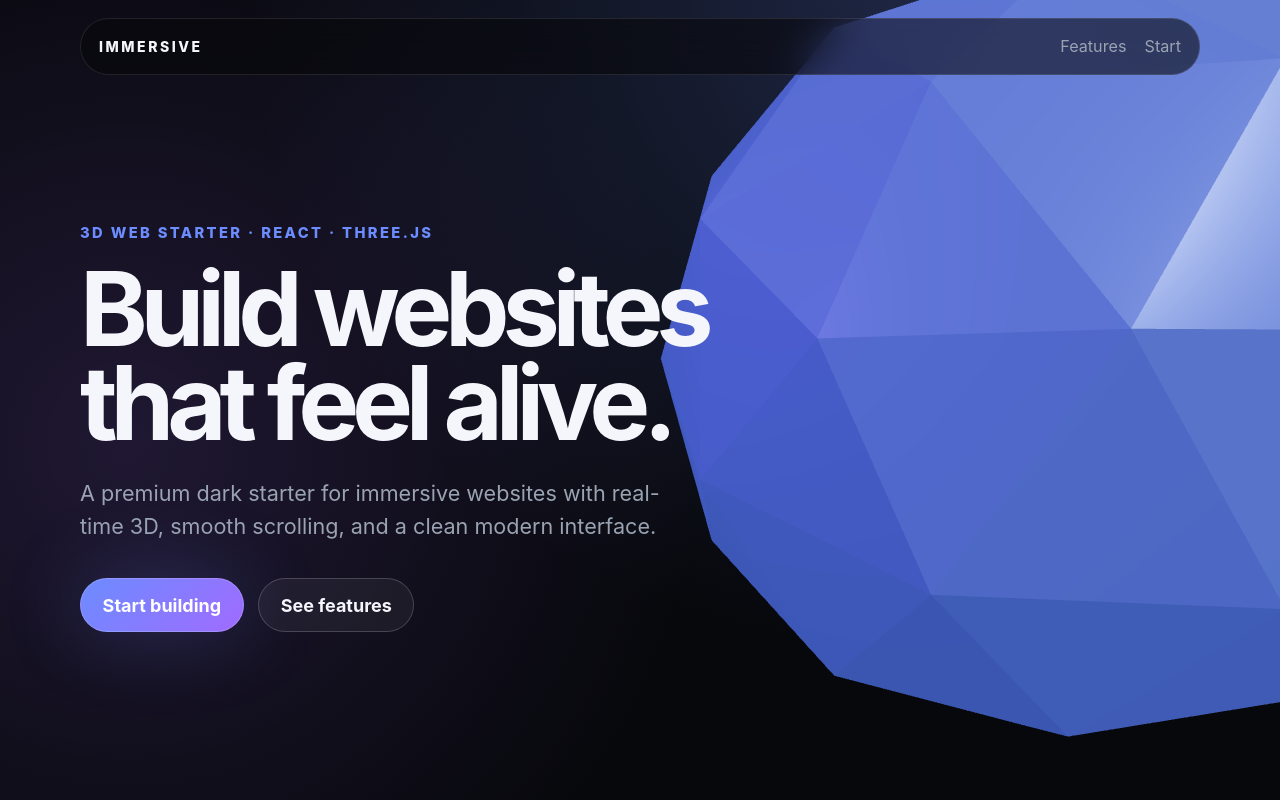
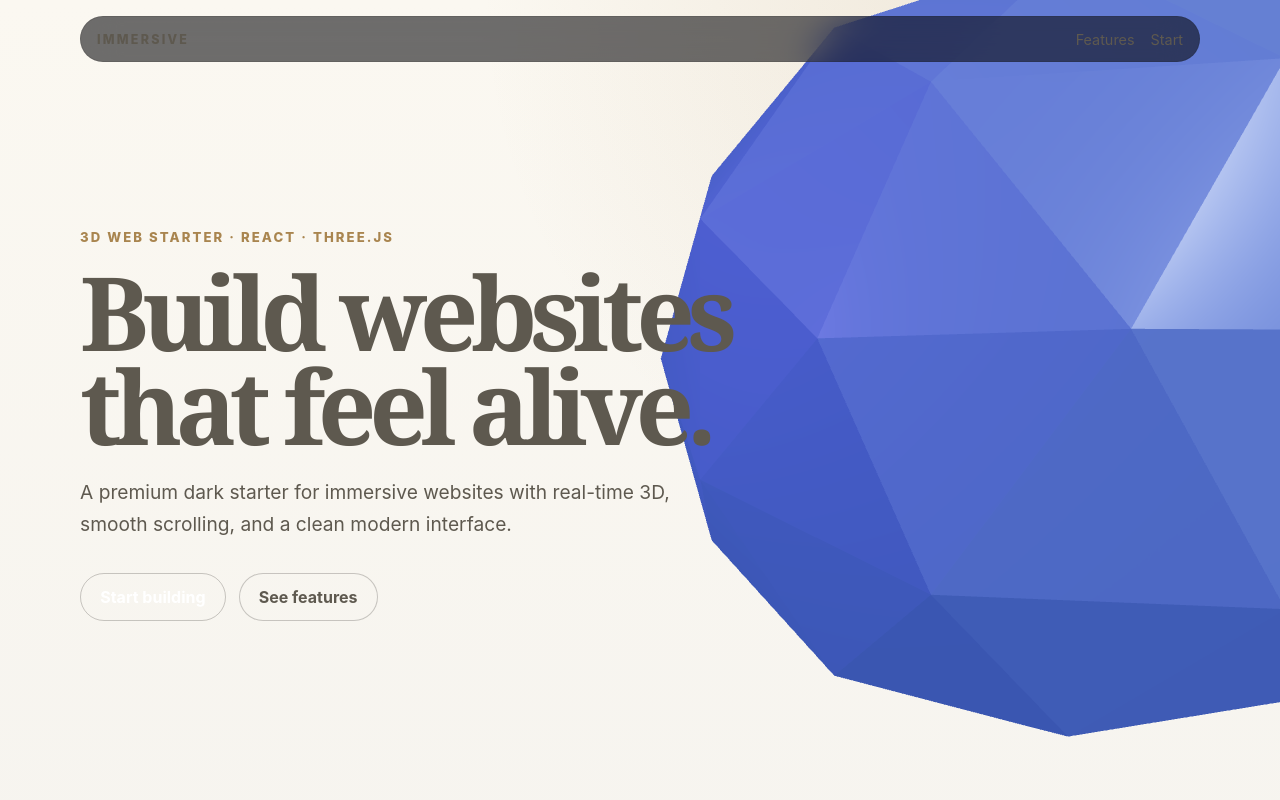
Before and after one commit to carlosconceiro5-pixel/immersive-3d-site, a React (Vite) app: page / in a window 1280 px wide. Shown: the top 800 px of the page. Built offline with nearby package versions, Linux system fonts and the light colour scheme.

Commit message:
Add MECA Homes base design tokens

```diff
--- a/src/index.css
+++ b/src/index.css
@@ -1,44 +1,79 @@
 :root {
-  --bg: #07080c;
-  --bg-elev: rgba(14, 16, 24, 0.72);
-  --text: #9aa3b2;
-  --text-h: #f4f6fb;
-  --border: rgba(255, 255, 255, 0.1);
-  --border-strong: rgba(255, 255, 255, 0.18);
-  --accent: #6c8cff;
-  --accent-2: #a06bff;
-  --glow: 0 0 80px rgba(108, 140, 255, 0.25);
-  --sans: Inter, ui-sans-serif, system-ui, -apple-system, BlinkMacSystemFont, "Segoe UI", sans-serif;
+  --bg: #f6f4ef;
+  --bg-soft: #eee9df;
+  --bg-card: #ffffff;
+  --bg-dark: #11100d;
 
-  font-family: var(--sans);
-  font-size: 18px;
-  line-height: 1.5;
+  --text: #5e594f;
+  --text-strong: #171511;
+  --text-muted: #8d8577;
+  --text-inverse: #f7f2e8;
+
+  --accent: #a9854f;
+  --accent-dark: #7c5f34;
+  --accent-soft: rgba(169, 133, 79, 0.14);
+
+  --border: rgba(23, 21, 17, 0.12);
+  --border-strong: rgba(23, 21, 17, 0.22);
+
+  --font-sans: Inter, ui-sans-serif, system-ui, -apple-system, BlinkMacSystemFont, "Segoe UI", sans-serif;
+  --font-display: Georgia, "Times New Roman", serif;
+
+  --container: 1180px;
+  --gutter: clamp(1rem, 4vw, 2rem);
+  --section-y: clamp(4rem, 8vw, 8rem);
+
+  --radius-sm: 0.5rem;
+  --radius: 1rem;
+  --radius-lg: 1.5rem;
+  --radius-pill: 999px;
+
+  --shadow: 0 20px 70px rgba(17, 16, 13, 0.12);
+
+  font-family: var(--font-sans);
   color: var(--text);
   background: var(--bg);
-  color-scheme: dark;
   font-synthesis: none;
   text-rendering: optimizeLegibility;
   -webkit-font-smoothing: antialiased;
   -moz-osx-font-smoothing: grayscale;
 }
 
+*,
+*::before,
+*::after {
+  box-sizing: border-box;
+}
+
 * {
-  box-sizing: border-box;
+  margin: 0;
 }
 
 html {
   scroll-behavior: auto;
+  -webkit-text-size-adjust: 100%;
 }
 
 body {
-  margin: 0;
   min-width: 320px;
   min-height: 100svh;
   overflow-x: hidden;
   background:
-    radial-gradient(circle at 70% 0%, rgba(108, 140, 255, 0.22), transparent 36rem),
-    radial-gradient(circle at 10% 20%, rgba(160, 107, 255, 0.16), transparent 32rem),
-    var(--bg);
+    radial-gradient(circle at 80% 0%, rgba(169, 133, 79, 0.14), transparent 34rem),
+    linear-gradient(180deg, #fbf8f1 0%, var(--bg) 42%, #efe8db 100%);
+}
+
+#root {
+  min-height: 100svh;
+  isolation: isolate;
+}
+
+img,
+picture,
+svg,
+canvas {
+  display: block;
+  max-width: 100%;
 }
 
 button,
@@ -46,6 +81,7 @@ input,
 textarea,
 select {
   font: inherit;
+  color: inherit;
 }
 
 a {
@@ -53,7 +89,47 @@ a {
   text-decoration: none;
 }
 
-#root {
-  width: 100%;
-  min-height: 100svh;
+h1,
+h2,
+h3,
+h4 {
+  font-family: var(--font-display);
+  color: var(--text-strong);
+  line-height: 1.05;
+  letter-spacing: -0.04em;
+  text-wrap: balance;
 }
+
+p {
+  line-height: 1.65;
+  text-wrap: pretty;
+}
+
+:focus-visible {
+  outline: 2px solid var(--accent);
+  outline-offset: 4px;
+}
+
+.container {
+  width: min(var(--container), calc(100% - (var(--gutter) * 2)));
+  margin-inline: auto;
+}
+
+.eyebrow {
+  color: var(--accent-dark);
+  font-size: 0.78rem;
+  font-weight: 800;
+  letter-spacing: 0.16em;
+  text-transform: uppercase;
+}
+
+@media (prefers-reduced-motion: reduce) {
+  *,
+  *::before,
+  *::after {
+    animation-duration: 0.001ms !important;
+    animation-iteration-count: 1 !important;
+    scroll-behavior: auto !important;
+    transition-duration: 0.001ms !important;
+  }
+}
```
